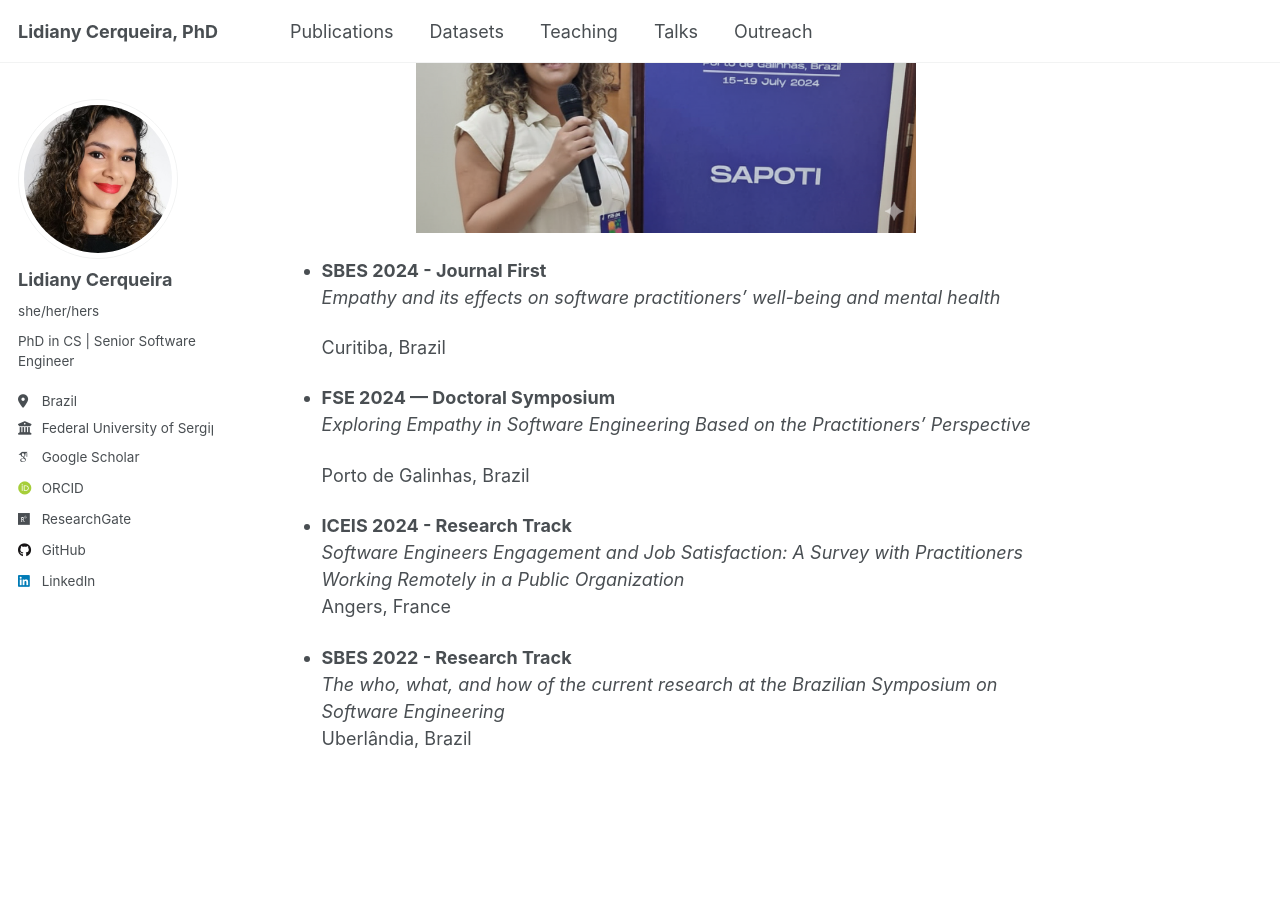
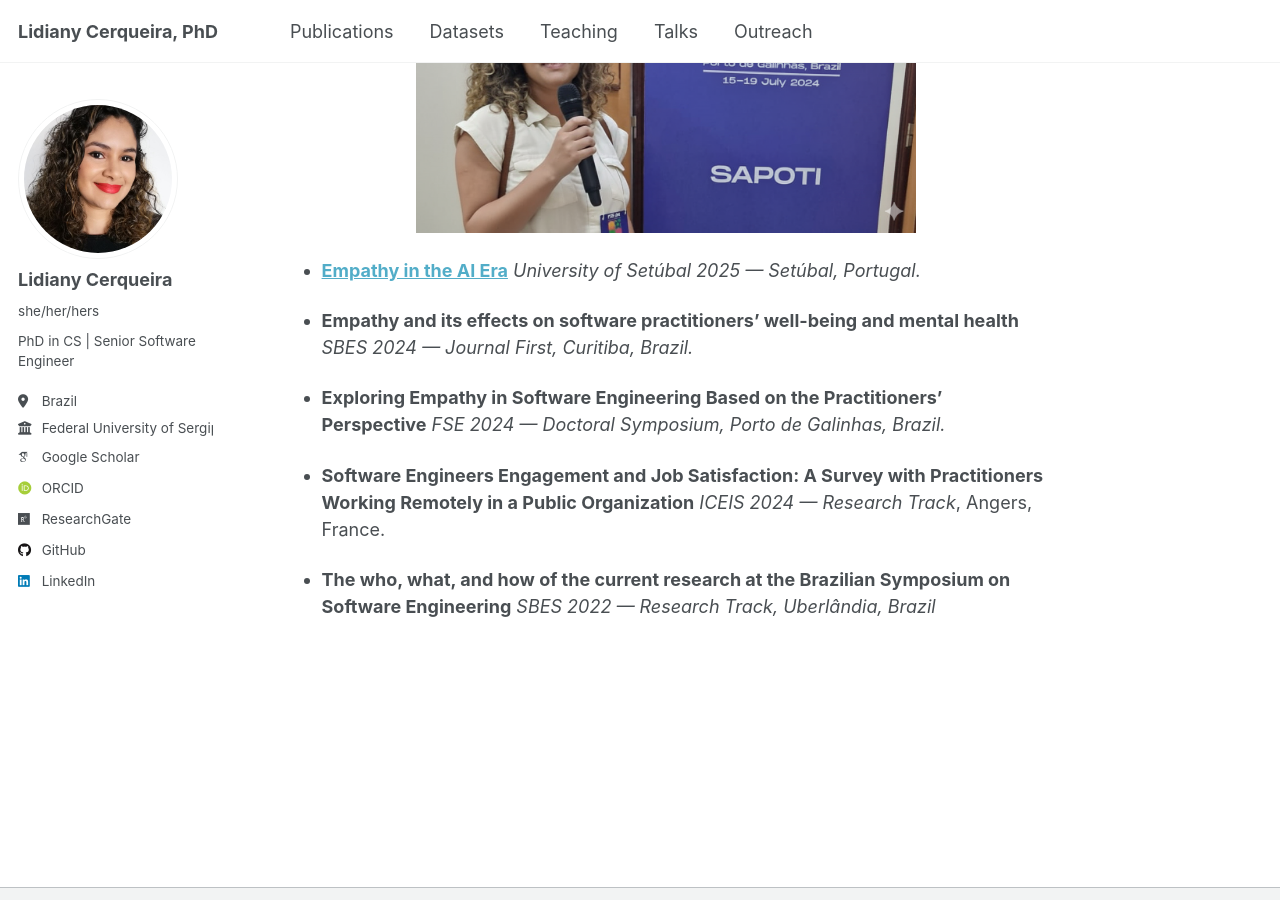
Before and after one commit to lidianycs/lidianycs.github.io, a Jekyll site: the page built from _pages/talks.md, in a window 1280 px wide and 900 px high, scrolled down 316 px. Built offline with Jekyll 4.4.1, drawn with Linux system fonts in a browser that asks for light colours; some web fonts are replaced.

Commit message:
Update talks.md

```diff
--- a/_pages/talks.md
+++ b/_pages/talks.md
@@ -11,20 +11,19 @@ author_profile: true
   <img src="/images/Lidiany-fse-24.png" alt="Lidiany at FSE 2024 Talk" width="500"/>
 </p>
 
-- **SBES 2024 - Journal First**
-  *Empathy and its effects on software practitioners’ well-being and mental health*
+- **[Empathy in the AI Era](https://www.canva.com/design/DAG4_y0bSko/2YiCybTnCdtt5bqmq-NCoA/view?utm_content=DAG4_y0bSko&utm_campaign=designshare&utm_medium=link2&utm_source=uniquelinks&utlId=h4619993602)**
+  *University of Setúbal 2025 — Setúbal, Portugal.*
 
-  Curitiba, Brazil
 
-- **FSE 2024 — Doctoral Symposium**
-  *Exploring Empathy in Software Engineering Based on the Practitioners’ Perspective*
+- **Empathy and its effects on software practitioners’ well-being and mental health**
+  *SBES 2024 —  Journal First, Curitiba, Brazil.*
 
-  Porto de Galinhas, Brazil
 
-- **ICEIS 2024 - Research Track**
-  *Software Engineers Engagement and Job Satisfaction: A Survey with Practitioners Working Remotely in a Public Organization*
-  Angers, France
+- **Exploring Empathy in Software Engineering Based on the Practitioners’ Perspective**
+  *FSE 2024 —  Doctoral Symposium, Porto de Galinhas, Brazil.*
 
-- **SBES 2022 - Research Track**
-  *The who, what, and how of the current research at the Brazilian Symposium on Software Engineering*
-  Uberlândia, Brazil
+- **Software Engineers Engagement and Job Satisfaction: A Survey with Practitioners Working Remotely in a Public Organization**
+  *ICEIS 2024 —  Research Track*, Angers, France.
+
+- **The who, what, and how of the current research at the Brazilian Symposium on Software Engineering**
+  *SBES 2022 —  Research Track, Uberlândia, Brazil*
```
